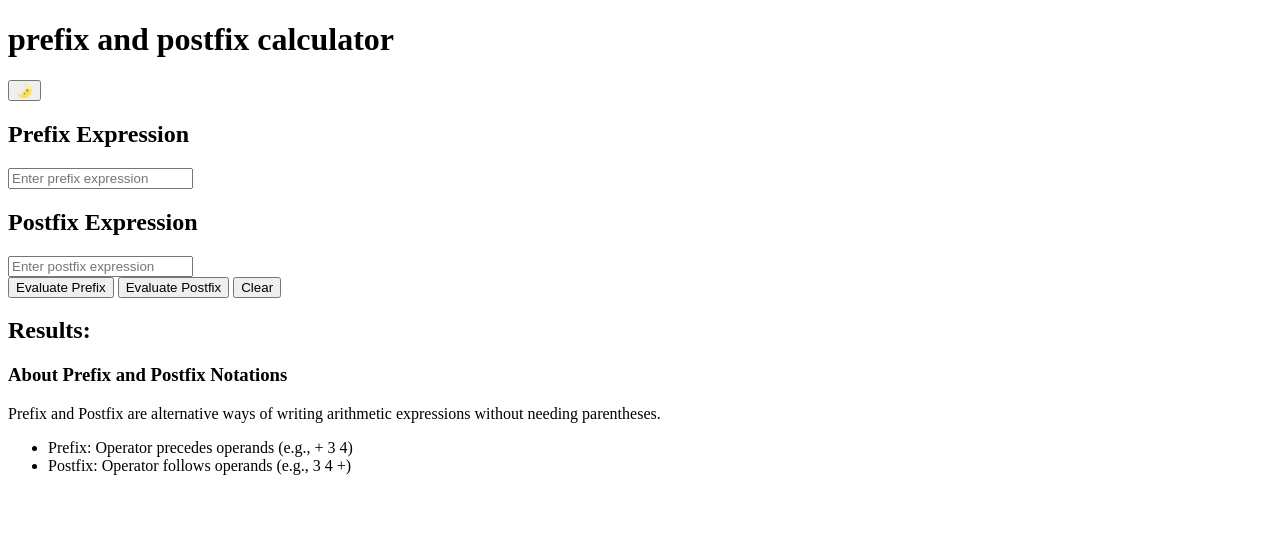
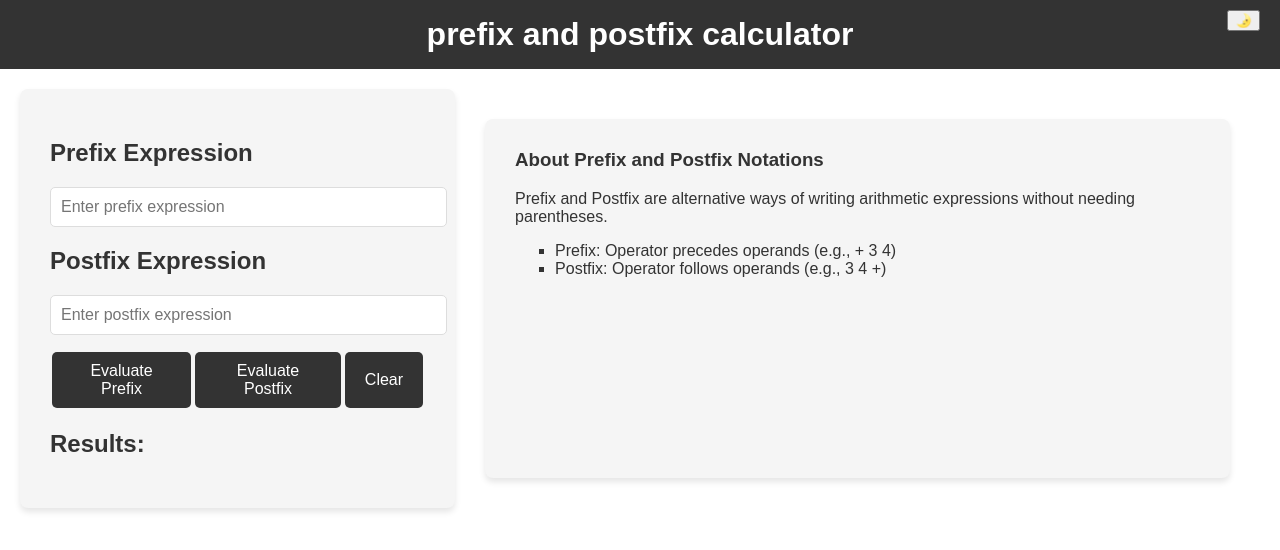
Before and after one commit to jamalnasser12/prefix_postfix_calculator, a plain HTML site: page index.html in a window 1280 px wide. Drawn offline with Linux system fonts and the light colour scheme.

Commit message:
added styling 🎨 and fixed some html🧑🏻‍💻

```diff
--- a/index.html
+++ b/index.html
@@ -4,6 +4,7 @@
     <meta charset="UTF-8">
     <meta name="viewport" content="width=device-width, initial-scale=1.0">
     <title>post fix pre fix calculator</title>
+    <link rel="stylesheet" href="style/style.css">
 </head>
 <body>
     <header>
@@ -14,7 +15,7 @@
 </header>
 <div class="main">
     <!-- calculation section -->
-    <section id="calculator">
+    <section id="calculator" class="calculator">
         <div class="input">
             <h2>Prefix Expression</h2>
             <input type="text" id="prefixInput" placeholder="Enter prefix expression">
@@ -28,14 +29,14 @@
             <button class="calc-btn" id="evalPostfix">Evaluate Postfix</button>
             <button class="calc-btn" id="clear">Clear</button>
           </div>
-          <div id="results">
+          <div id="results" class="results">
             <h2>Results:</h2>
             <div id="output"></div>
           </div>
 
     </section>
     <!-- educational section -->
-    <section id="info">
+    <section class="info">
         <h3>About Prefix and Postfix Notations</h3>
         <p>Prefix and Postfix are alternative ways of writing arithmetic expressions without needing parentheses.</p>
         <ul>
--- /dev/null
+++ b/style/style.css
@@ -0,0 +1,81 @@
+body {
+    font-family: Arial, sans-serif;
+    margin: 0;
+    padding: 0;
+    background-color: #fff;
+    color: #333;
+  }
+
+  header {
+    background-color: #333;
+    color: white;
+    text-align: center;
+    padding: 1rem;
+  }
+  header h1 {
+    margin: 0;
+  }
+  .toggle {
+    position: absolute;
+    top: 10px;
+    right: 20px;
+  }
+  .main {
+    display: flex;
+    justify-content: center;
+    padding: 20px;
+  }
+  .calculator {
+    background: #f5f5f5;
+    padding: 30px;
+    border-radius: 8px;
+    box-shadow: 0 4px 6px rgba(0, 0, 0, 0.1);
+  }
+  .input{
+    margin-bottom: 15px;
+  }
+  input {
+    width: 100%;
+    padding: 10px;
+    font-size: 1rem;
+    border-radius: 5px;
+    border: 1px solid #ddd;
+  }
+  .buttons {
+    margin-top: 10px;
+    display: flex;
+    justify-content: space-around;
+  }
+  .calc-btn {
+    padding: 10px 20px;
+    font-size: 1rem;
+    border: none;
+    background-color: #333;
+    color: white;
+    cursor: pointer;
+    border-radius: 5px;
+    margin: 2px;
+    transition: background-color 0.3s;
+  }
+  .calc-btn:hover {
+    background-color: #555;
+  }
+
+  .results {
+    margin-top: 20px;
+  }
+
+  .info {
+    margin: 30px;
+    padding: 30px;
+    background: #f5f5f5;
+    border-radius: 8px;
+    box-shadow: 0 4px 6px rgba(0, 0, 0, 0.1);;
+  }
+
+  .info h3 {
+    margin-top: 0;
+  }
+  ul{
+    list-style-type: square;
+  }
```
